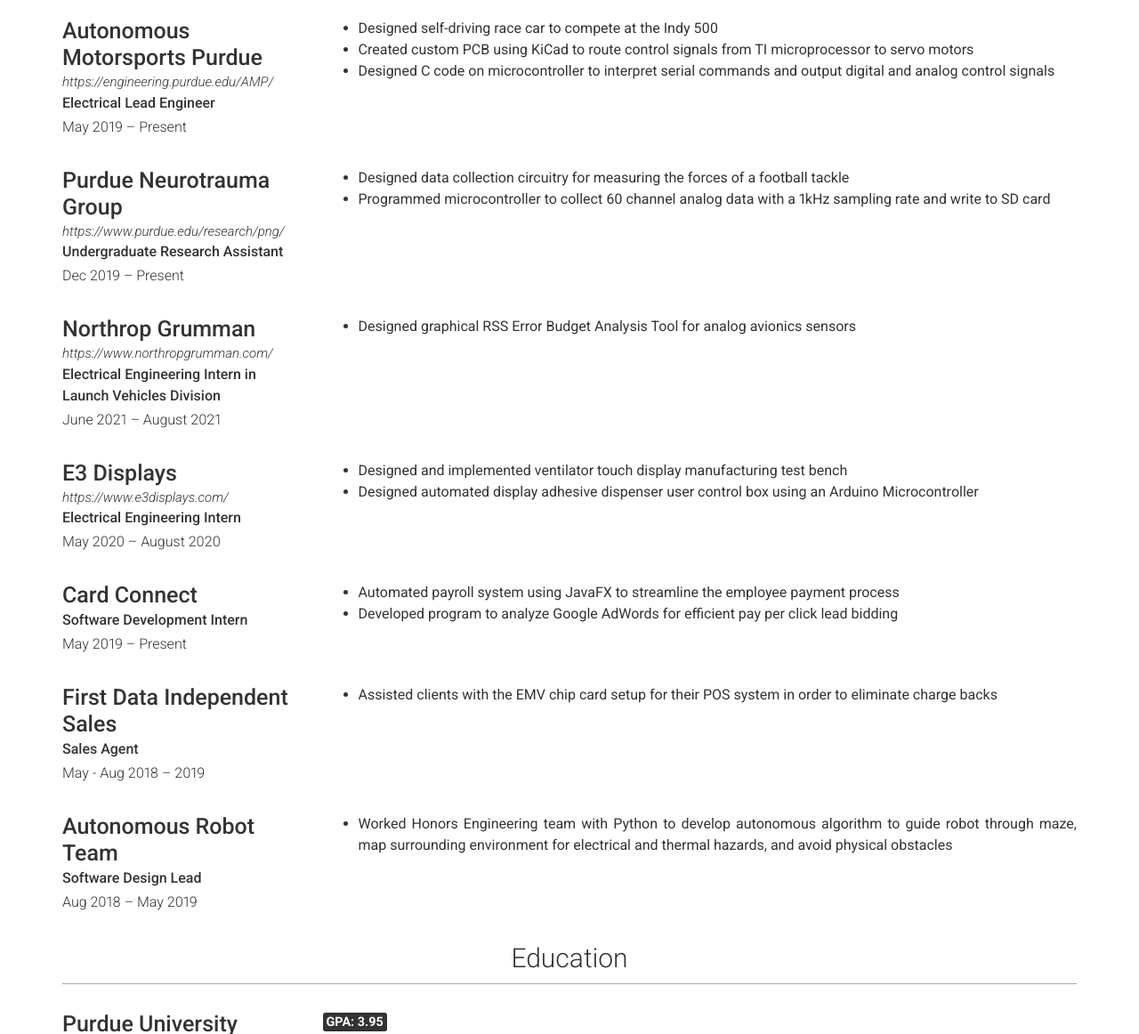
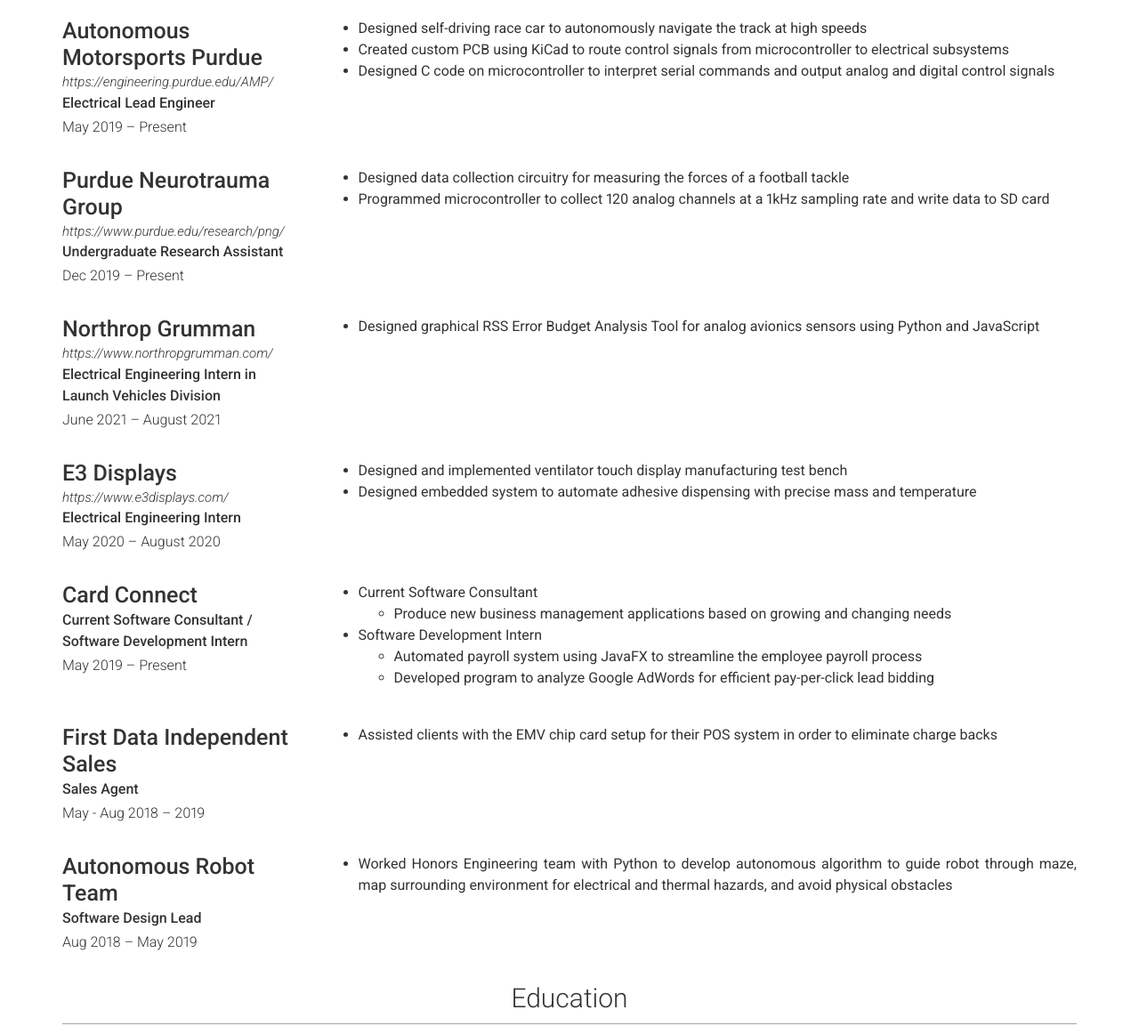
Before and after one commit to MArndt26/marndt26.github.io, a Jekyll site: the page built from index.md, in a window 1280 px wide and 1400 px high, scrolled down 8605 px. Shown: the part 238-1400 px from the top of the window at 89% size. Built offline with Jekyll 4.4.1, drawn with Linux system fonts in a browser that asks for light colours; nearby versions of some CDN libraries; some of the changed text lies outside the part shown.

Commit message:
updated/synced portfolio with resume info

```diff
--- a/_config.yml
+++ b/_config.yml
@@ -46,15 +46,15 @@ linkedin_username: mitch-arndt-383968165
 
 # About Section
 # about_title: About Me (Use this to override about section title)
-about_profile_image: ./assets/headshot_final.png
+about_profile_image: https://gravatar.com/avatar/381510daba793a32d294422fa36c180c?s=200&d=retro
 about_content: | # this will include new lines to allow paragraphs
   I am an undergraduate student at <mark>Purdue University</mark> studying <mark>Electrical Engineering</mark> with a minor in Computer Science.
   I am intensely curious about ASIC design and embedded system development.  I have had experience in microcontroller development across multiple
-  systems including <mark>Arduino</mark>, <mark>STM32</mark>, <mark>Teensy</mark>.
+  systems including <mark>ESP32</mark>, <mark>Arduino</mark>, <mark>STM32</mark>, <mark>Teensy</mark>.
 
   I enjoy programming clean and intuitive applications for assisting in engineering projects, solving business problems, and sometimes just for fun!
-  I have worked with many different languages including: <mark>Java</mark>, <mark>JavaFX</mark>, <mark>C</mark>, <mark>C++</mark>, <mark>Nodejs</mark>,
-  <mark>Javascript</mark>, <mark>Arduino</mark>, <mark>Python</mark>, <mark>MatLab</mark>.
+  I have worked with many different languages including: <mark>C</mark>, <mark>C++</mark>, <mark>Java</mark>, <mark>JavaFX</mark>,
+  <mark>Nodejs</mark>, <mark>Javascript</mark>, <mark>Arduino</mark>, <mark>Python</mark>, <mark>MatLab</mark>.
 
   To assist in my electrical projects I use many engineering tools such as <mark>System Verilog</mark>, <mark>Git/GitHub</mark>, <mark>KiCad</mark>,
   <mark>STM CubeMX</mark>, <mark>LTspice</mark>, <mark>QuestaSim</mark>, <mark>Design Compiler</mark>.
--- a/_data/experience.yml
+++ b/_data/experience.yml
@@ -7,9 +7,9 @@
   # quote: >
 
   description: | # this will include new lines to allow paragraphs
-    * Designed self-driving race car to compete at the Indy 500
-    * Created custom PCB using KiCad to route control signals from TI microprocessor to servo motors
-    * Designed C code on microcontroller to interpret serial commands and output digital and analog control signals
+    *	Designed self-driving race car to autonomously navigate the track at high speeds
+    * Created custom PCB using KiCad to route control signals from microcontroller to electrical subsystems
+    * Designed C code on microcontroller to interpret serial commands and output analog and digital control signals
 
 - layout: left
   company: Purdue Neurotrauma Group
@@ -19,7 +19,7 @@
   # quote: >
   description: | # this will include new lines to allow paragraphs
     * Designed data collection circuitry for measuring the forces of a football tackle
-    * Programmed microcontroller to collect 60 channel analog data with a 1kHz sampling rate and write to SD card
+    * Programmed microcontroller to collect 120 analog channels at a 1kHz sampling rate and write data to SD card
 
 - layout: left
   company: Northrop Grumman
@@ -28,7 +28,7 @@
   dates: June 2021 – August 2021
   # quote: >
   description: | # this will include new lines to allow paragraphs
-    * Designed graphical RSS Error Budget Analysis Tool for analog avionics sensors
+    * Designed graphical RSS Error Budget Analysis Tool for analog avionics sensors using Python and JavaScript
 
 - layout: left
   company: E3 Displays
@@ -38,17 +38,22 @@
   # quote: >
   description: | # this will include new lines to allow paragraphs
     * Designed and implemented ventilator touch display manufacturing test bench
-    * Designed automated display adhesive dispenser user control box using an Arduino Microcontroller
+    * Designed embedded system to automate adhesive dispensing with precise mass and temperature
 
 - layout: left
   company: Card Connect
   # link: https://www.fdisp.com/?_vsrefdom=p.6790&gclid=CjwKCAiA4o79BRBvEiwAjteoYNuGQHDeiadb6UNWQ-vjsHUAdx1IHpWBeqEz0lH4uCZGhFlUMnmzFRoCnUUQAvD_BwE
-  job_title: Software Development Intern
+  job_title: |
+    Current Software Consultant /
+    Software Development Intern
   dates: May 2019 – Present
   # quote: >
   description: | # this will include new lines to allow paragraphs
-    *	Automated payroll system using JavaFX to streamline the employee payment process
-    *	Developed program to analyze Google AdWords for efficient pay per click lead bidding
+    * Current Software Consultant
+      * Produce new business management applications based on growing and changing needs
+    * Software Development Intern
+      * Automated payroll system using JavaFX to streamline the employee payroll process
+      * Developed program to analyze Google AdWords for efficient pay-per-click lead bidding
 
 - layout: left
   company: First Data Independent Sales
```
Also changed, not shown: _data/education.yml (+11 -1 lines).
